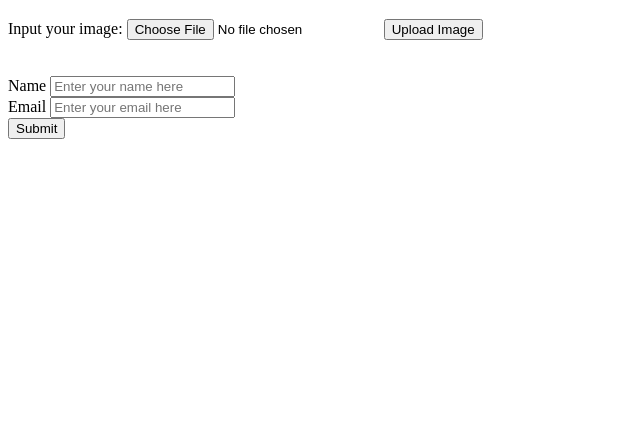
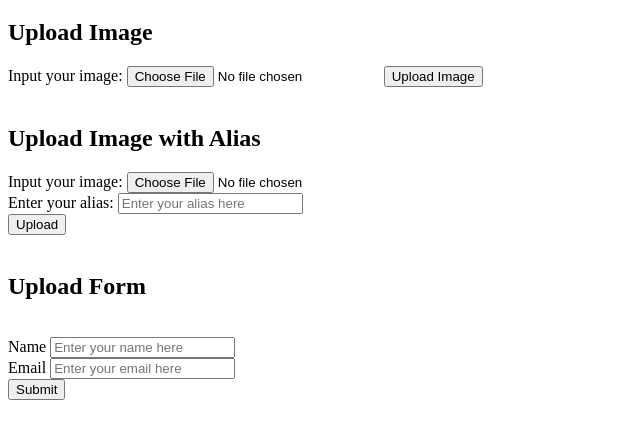
Before and after one commit to bazoka-kaka/golang-forms-template, a plain HTML site: page views/index.html in a window 1280 px wide. Shown: the part 61-500 px from the top of the page, without its empty margins (0-640 px from the left). Drawn offline with Linux system fonts and the light colour scheme.

Commit message:
add view for image alias form

```diff
--- a/views/index.html
+++ b/views/index.html
@@ -8,6 +8,7 @@
   </head>
   <body>
     <h1>Enter Your Data</h1>
+    <h2>Upload Image</h2>
     <form
       action="http://localhost:3000/upload"
       method="POST"
@@ -18,6 +19,28 @@
       <button type="submit">Upload Image</button>
     </form>
     <br />
+    <h2>Upload Image with Alias</h2>
+    <form
+      action="http://localhost:3000/upload-alias"
+      method="POST"
+      enctype="multipart/form-data"
+    >
+      <label for="image">Input your image:</label>
+      <input type="file" id="image" name="image" required />
+      <br />
+      <label for="alias">Enter your alias:</label>
+      <input
+        type="text"
+        name="alias"
+        id="alias"
+        placeholder="Enter your alias here"
+        required
+      />
+      <br />
+      <button type="submit">Upload</button>
+    </form>
+    <br />
+    <h2>Upload Form</h2>
     <br />
     <form action="http://localhost:3000/process" method="POST">
       <label for="name">Name</label>
```
